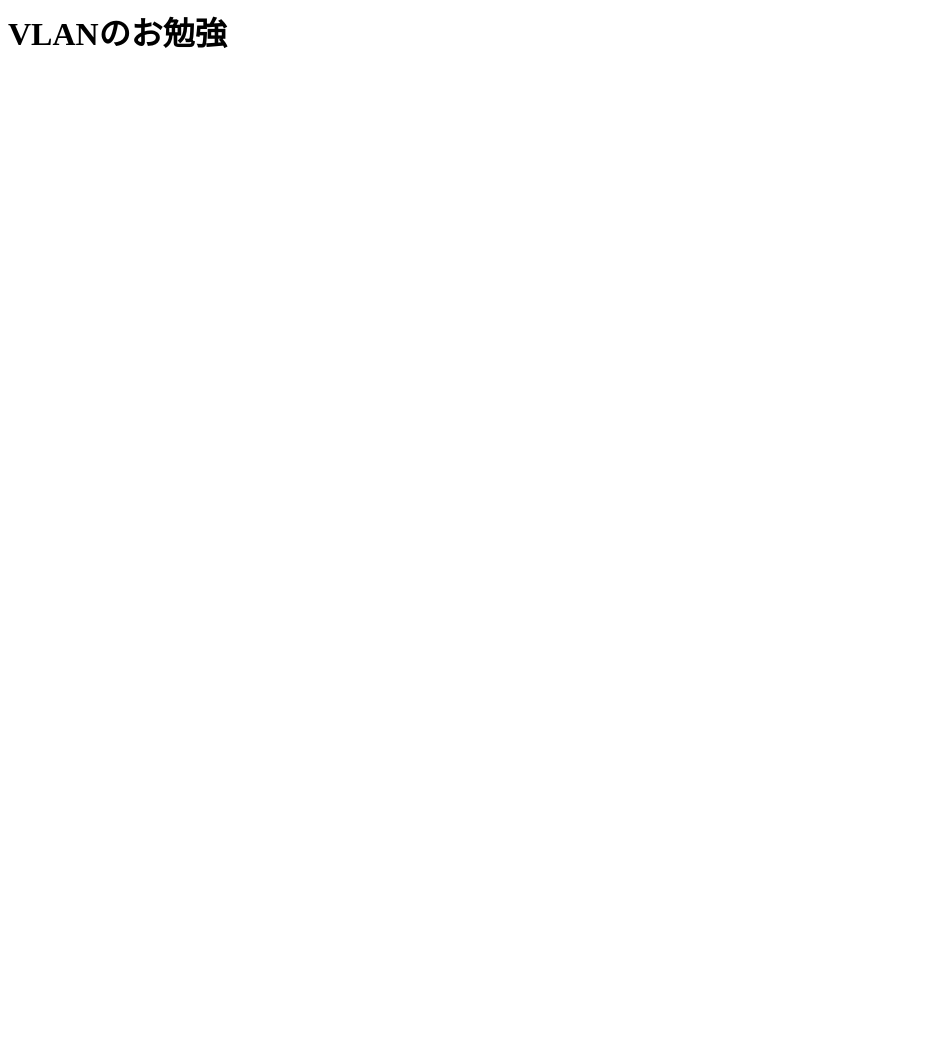
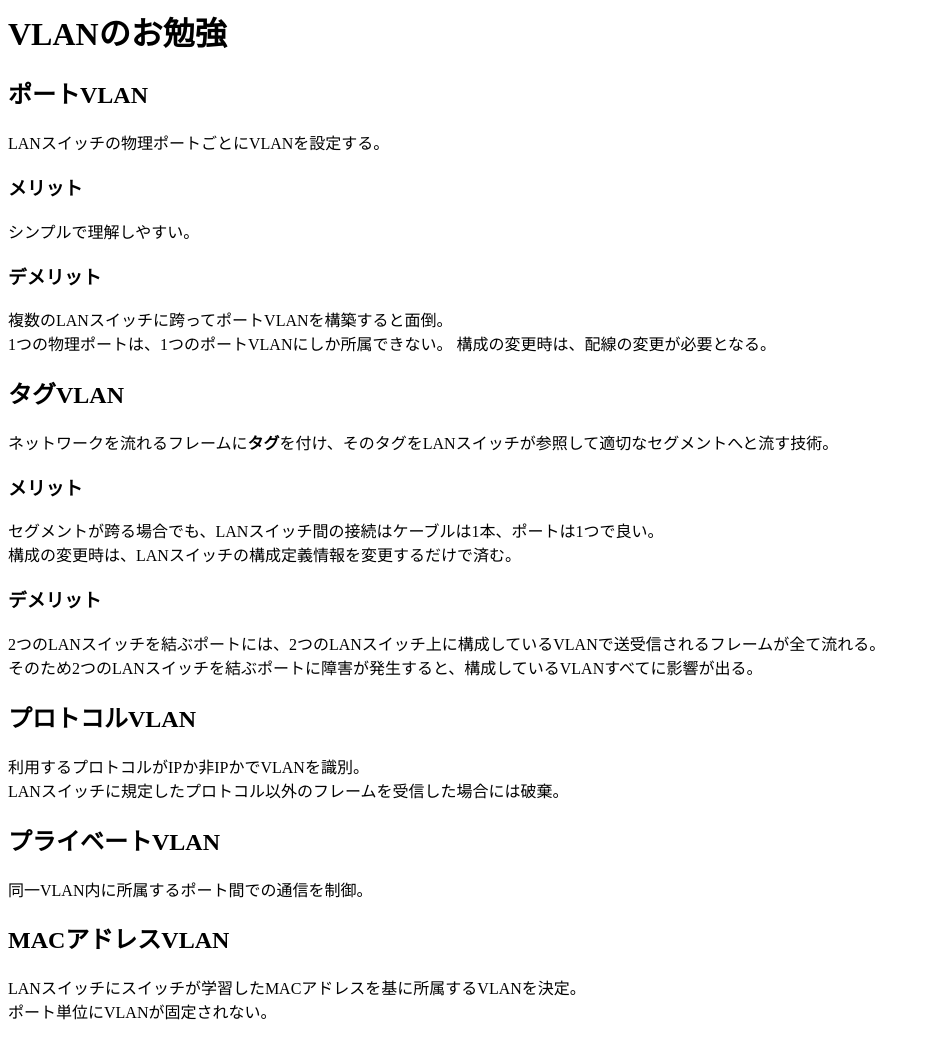
Before and after one commit to tsubakimoto/vlan-basic, a plain HTML site: page index.html in a window 1280 px wide. Shown: the whole page, without its empty margins (0-930 px from the left). Before the commit the page ends 800 px from the top, so only its background shows below. Drawn offline with Linux system fonts and the light colour scheme.

Commit message:
edit index.html

```diff
--- a/index.html
+++ b/index.html
@@ -1 +1,20 @@
-<h1>VLANのお勉強</h1>
+<h1 id="vlan-">VLANのお勉強</h1>
+<h2>ポートVLAN</h2>
+<p>LANスイッチの物理ポートごとにVLANを設定する。</p>
+<h3>メリット</h3>
+<p>シンプルで理解しやすい。</p>
+<h3>デメリット</h3>
+<p>複数のLANスイッチに跨ってポートVLANを構築すると面倒。<br>1つの物理ポートは、1つのポートVLANにしか所属できない。
+構成の変更時は、配線の変更が必要となる。</p>
+<h2>タグVLAN</h2>
+<p>ネットワークを流れるフレームに<strong>タグ</strong>を付け、そのタグをLANスイッチが参照して適切なセグメントへと流す技術。</p>
+<h3>メリット</h3>
+<p>セグメントが跨る場合でも、LANスイッチ間の接続はケーブルは1本、ポートは1つで良い。<br>構成の変更時は、LANスイッチの構成定義情報を変更するだけで済む。</p>
+<h3>デメリット</h3>
+<p>2つのLANスイッチを結ぶポートには、2つのLANスイッチ上に構成しているVLANで送受信されるフレームが全て流れる。<br>そのため2つのLANスイッチを結ぶポートに障害が発生すると、構成しているVLANすべてに影響が出る。  </p>
+<h2>プロトコルVLAN</h2>
+<p>利用するプロトコルがIPか非IPかでVLANを識別。<br>LANスイッチに規定したプロトコル以外のフレームを受信した場合には破棄。</p>
+<h2>プライベートVLAN</h2>
+<p>同一VLAN内に所属するポート間での通信を制御。</p>
+<h2>MACアドレスVLAN</h2>
+<p>LANスイッチにスイッチが学習したMACアドレスを基に所属するVLANを決定。<br>ポート単位にVLANが固定されない。</p>
```
Also changed, not shown: 1 other file.
